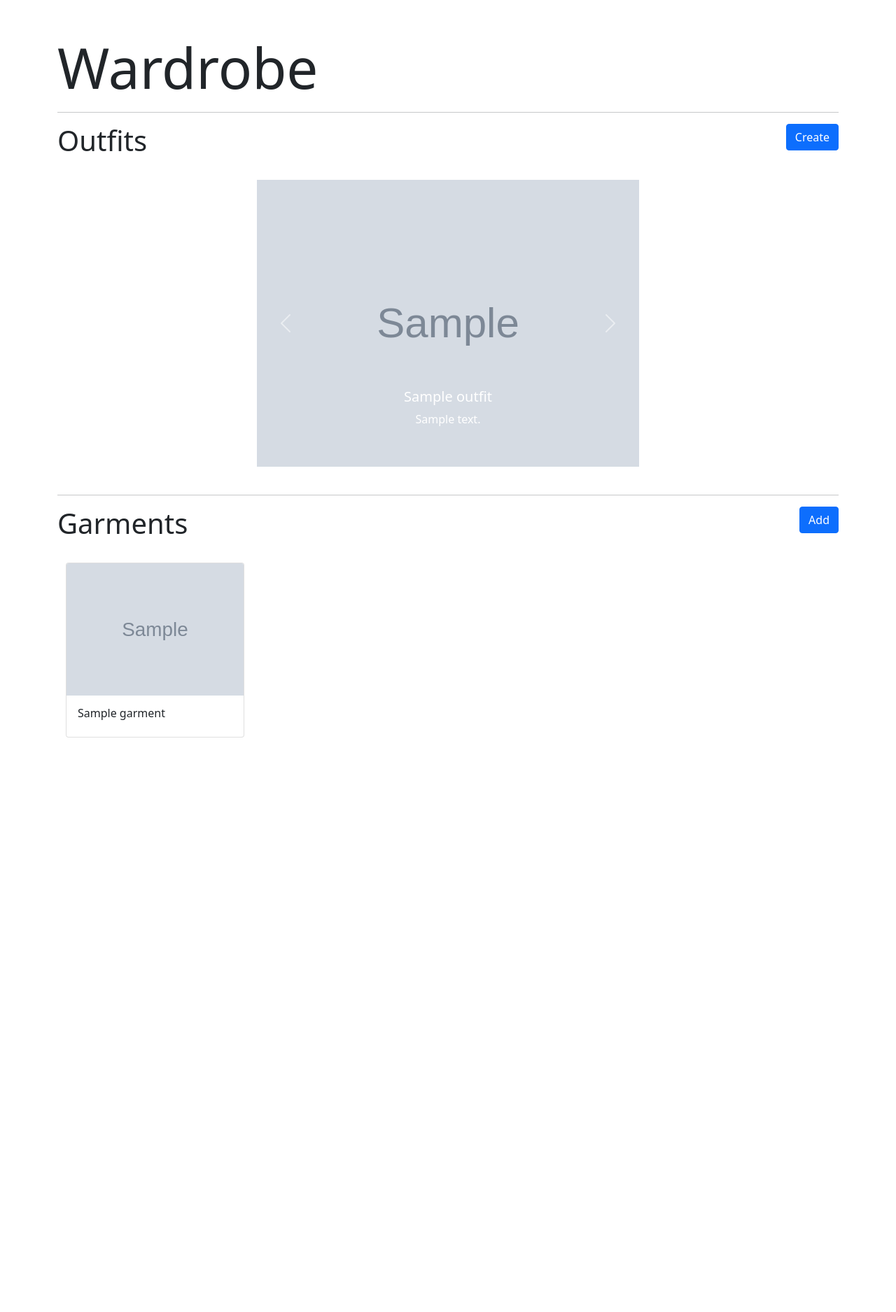
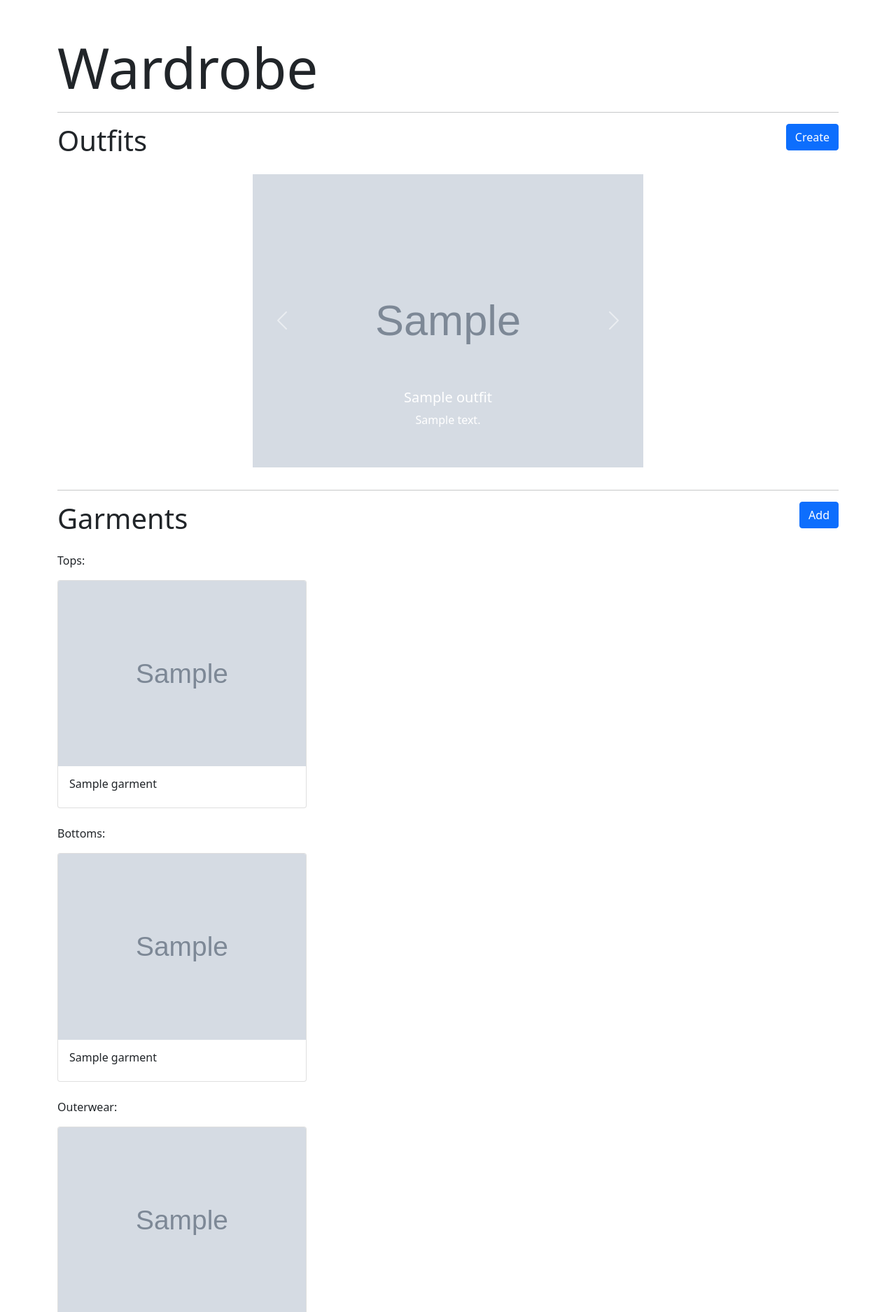
Before and after one commit to garrett1001/wardrobe-app, a Django app: template mysite/wardrobe/templates/wardrobe/wardrobe.html in a window 1280 px wide. Shown: the part 56-1931 px from the top of the page at 70% size. Before the commit the page ends 1110 px from the top, so only its background shows below. Run offline with Django 4.2, Linux system fonts and the light colour scheme; the template is opened without the code that fills it: values that come from a table or form of the project are taken from there, others are empty; tables that the repository leaves empty hold one stand-in row (values such as "Sample post"); grey boxes marked "Sample" are stand-in pictures; parts of the project's set-up code (start-up, migrations or seed data) failed here and were passed over.

Commit message:
Updated wardrobe

```diff
--- a/mysite/wardrobe/templates/wardrobe/wardrobe.html
+++ b/mysite/wardrobe/templates/wardrobe/wardrobe.html
@@ -18,7 +18,7 @@
         </div>
     </div>
 
-    <div class="container py-4">
+    <div class="py-3">
         {% if latest_outfit_list %}
         <div class="col col-lg-6 mx-auto">
             <div id="outfitCarousel" class="carousel slide" data-bs-ride="carousel">
@@ -75,8 +75,103 @@
         </div>
     </div>
 
-    <div class="container py-4">
-        {% if latest_garment_list %}
+    <div class="py-3">
+        {% if tops %}
+        <p>Tops:</p>
+        <div class="row row-cols-2 row-cols-md-3 g-4">
+            {% for garment in tops %}
+            <div class="col">
+                <a class="text-decoration-none text-reset" href="{% url 'wardrobe:garment_detail' garment.id %}">
+                    <div class="card h-100">
+                        <img src="{{ garment.image.url }}" class="card-img-top" alt="Garment">
+                        <div class="card-body">
+                            <h6 class="card-title text-truncate">{{ garment.name }}</h6>
+                        </div>
+                    </div>
+                </a>
+            </div>
+            {% endfor %}
+        </div>
+        <br>
+        {% endif %}
+
+        {% if bottoms %}
+        <p>Bottoms:</p>
+        <div class="row row-cols-2 row-cols-md-3 g-4">
+            {% for garment in bottoms %}
+            <div class="col">
+                <a class="text-decoration-none text-reset" href="{% url 'wardrobe:garment_detail' garment.id %}">
+                    <div class="card h-100">
+                        <img src="{{ garment.image.url }}" class="card-img-top" alt="Garment">
+                        <div class="card-body">
+                            <h6 class="card-title text-truncate">{{ garment.name }}</h6>
+                        </div>
+                    </div>
+                </a>
+            </div>
+            {% endfor %}
+        </div>
+        <br>
+        {% endif %}
+
+        {% if outerwear %}
+        <p>Outerwear:</p>
+        <div class="row row-cols-2 row-cols-md-3 g-4">
+            {% for garment in outerwear %}
+            <div class="col">
+                <a class="text-decoration-none text-reset" href="{% url 'wardrobe:garment_detail' garment.id %}">
+                    <div class="card h-100">
+                        <img src="{{ garment.image.url }}" class="card-img-top" alt="Garment">
+                        <div class="card-body">
+                            <h6 class="card-title text-truncate">{{ garment.name }}</h6>
+                        </div>
+                    </div>
+                </a>
+            </div>
+            {% endfor %}
+        </div>
+        <br>
+        {% endif %}
+
+        {% if footwear %}
+        <p>Footwear:</p>
+        <div class="row row-cols-2 row-cols-md-3 g-4">
+            {% for garment in footwear %}
+            <div class="col">
+                <a class="text-decoration-none text-reset" href="{% url 'wardrobe:garment_detail' garment.id %}">
+                    <div class="card h-100">
+                        <img src="{{ garment.image.url }}" class="card-img-top" alt="Garment">
+                        <div class="card-body">
+                            <h6 class="card-title text-truncate">{{ garment.name }}</h6>
+                        </div>
+                    </div>
+                </a>
+            </div>
+            {% endfor %}
+        </div>
+        <br>
+        {% endif %}
+
+        {% if accessories %}
+        <p>Accessories:</p>
+        <div class="row row-cols-2 row-cols-md-3 g-4">
+            {% for garment in accessories %}
+            <div class="col">
+                <a class="text-decoration-none text-reset" href="{% url 'wardrobe:garment_detail' garment.id %}">
+                    <div class="card h-100">
+                        <img src="{{ garment.image.url }}" class="card-img-top" alt="Garment">
+                        <div class="card-body">
+                            <h6 class="card-title text-truncate">{{ garment.name }}</h6>
+                        </div>
+                    </div>
+                </a>
+            </div>
+            {% endfor %}
+        </div>
+        <br>
+        {% endif %}
+
+        <!-- {% if latest_garment_list %}
         <div class="row row-cols-2 row-cols-md-3 row-cols-lg-4 g-4">
             {% for garment in latest_garment_list %}
             <div class="col">
@@ -93,7 +188,7 @@
         </div>
         {% else %}
         <p>No garments added.</p>
-        {% endif %}
+        {% endif %} -->
     </div>
 
 </div>
```
Also changed, not shown: mysite/wardrobe/views.py (+11 -1 lines).
